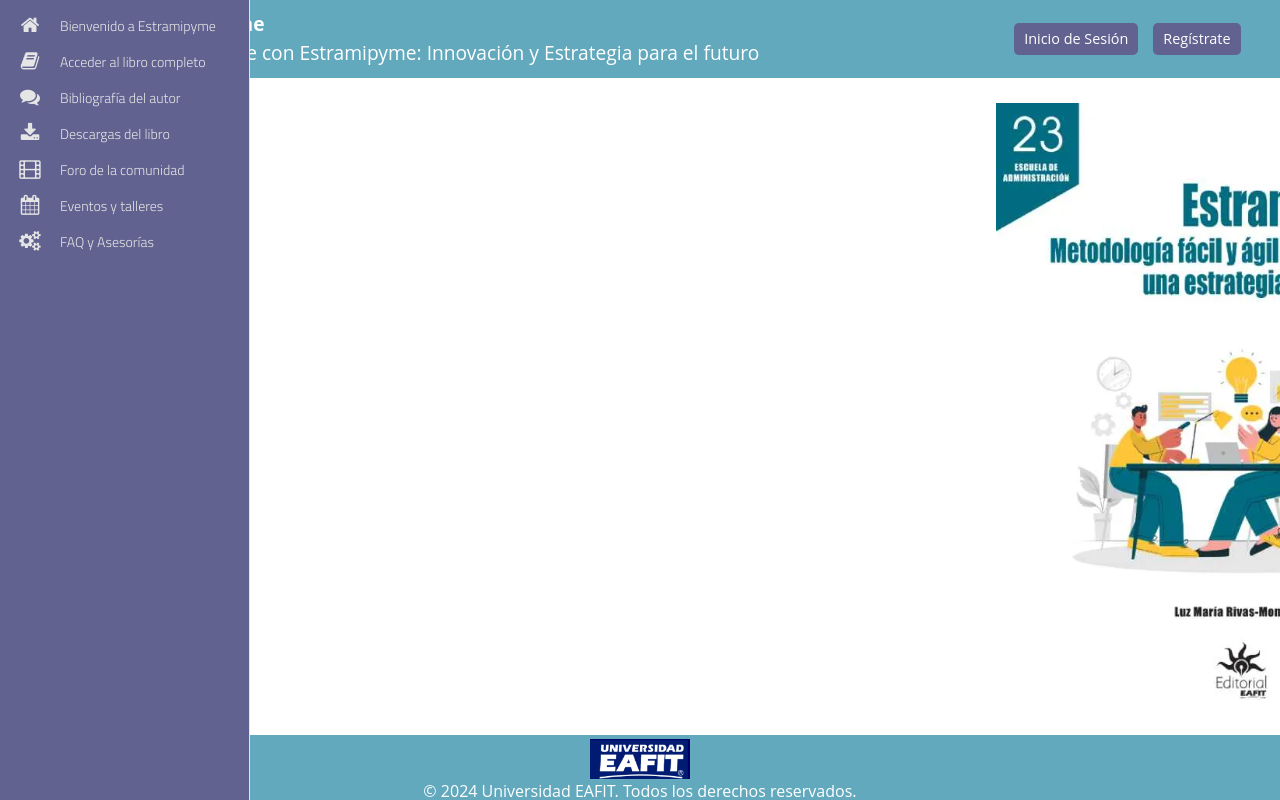
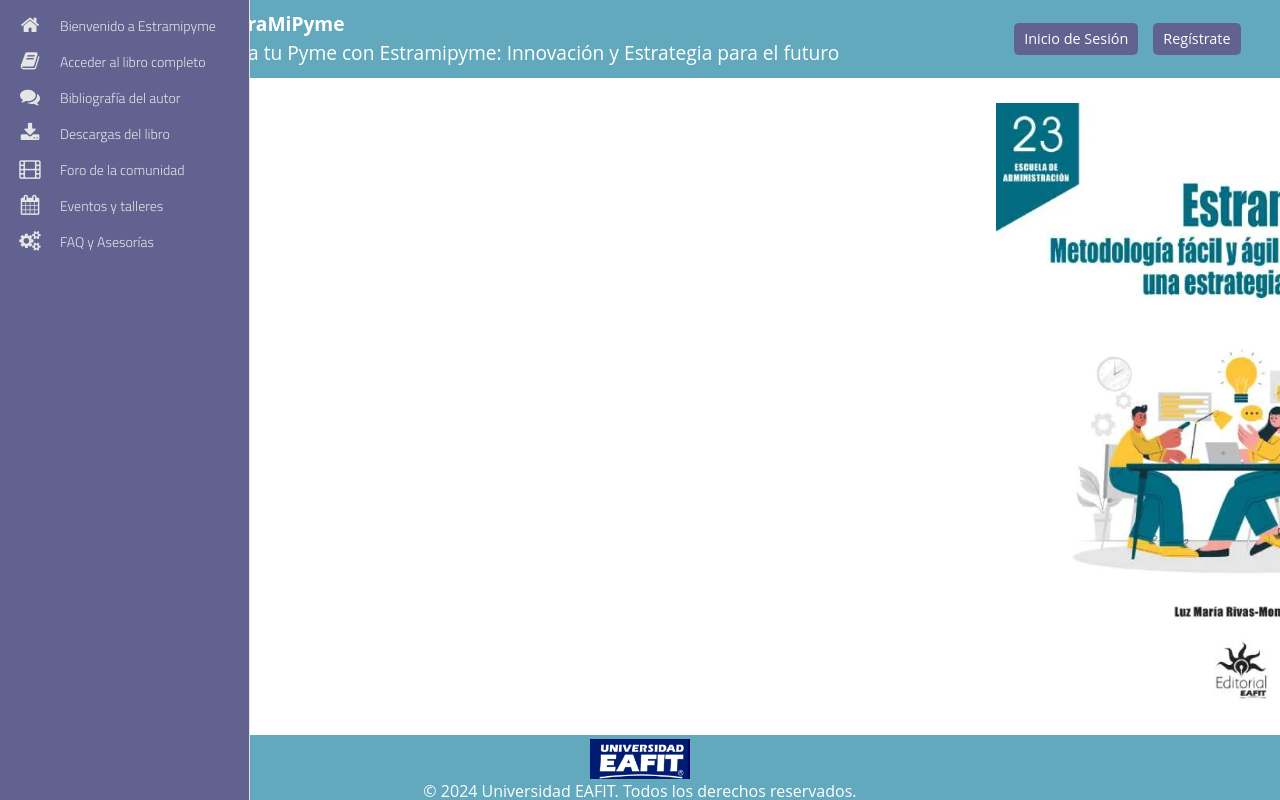
Before and after one commit to johanamileny/proyect_estrapymes, an Angular app in the folder estrapymes/: page /homepage in a window 1280 px wide. Shown: the top 800 px of the page. Built offline with nearby package versions, Linux system fonts and the light colour scheme; a web font is replaced by a local one.

Commit message:
realiza ajuste tipografia

```diff
--- a/estrapymes/src/app/views/homepage/homepage.component.scss
+++ b/estrapymes/src/app/views/homepage/homepage.component.scss
@@ -4,7 +4,7 @@
 }
 
 body {
-  font-family: 'Open Sans', sans-serif;
+  font-family: 'Open Sans', roboto-serif;
   margin: 0;
   padding: 0;
 }
@@ -74,6 +74,7 @@
   color: white;
   text-decoration: none;
   margin-right: 20px;
+  margin-left: 80px;
 }
 
 .landing-page header .links {
@@ -294,8 +295,10 @@
 }
 .main-menu li:hover>a,nav.main-menu li.active>a,.dropdown-menu>li>a:hover,.dropdown-menu>li>a:focus,.dropdown-menu>.active>a,.dropdown-menu>.active>a:hover,.dropdown-menu>.active>a:focus,.no-touch .dashboard-page nav.dashboard-menu ul li:hover a,.dashboard-page nav.dashboard-menu ul li.active a {
 color:#fff;
-background-color:#000000;
+background-color:#62A9BD;
 }
+
+
 .area {
 float: left;
 background: #e2e2e2;
```
